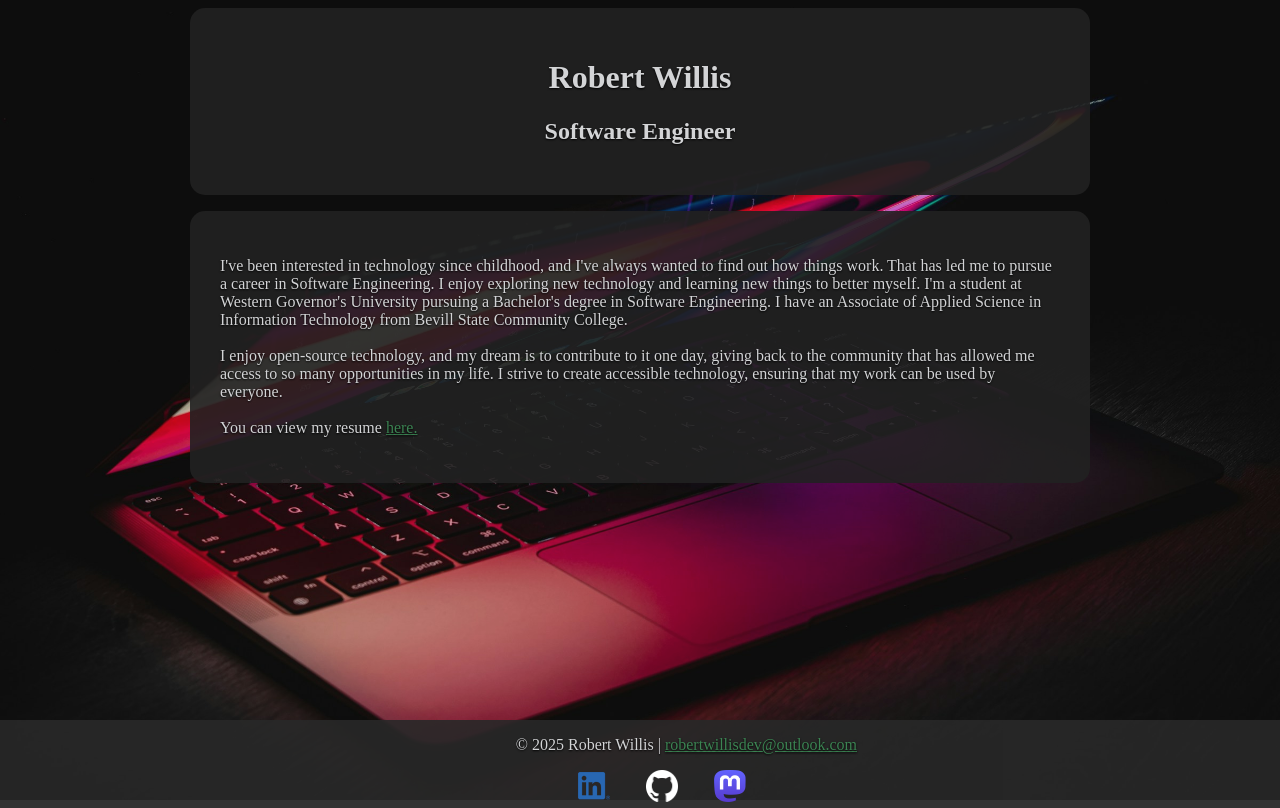
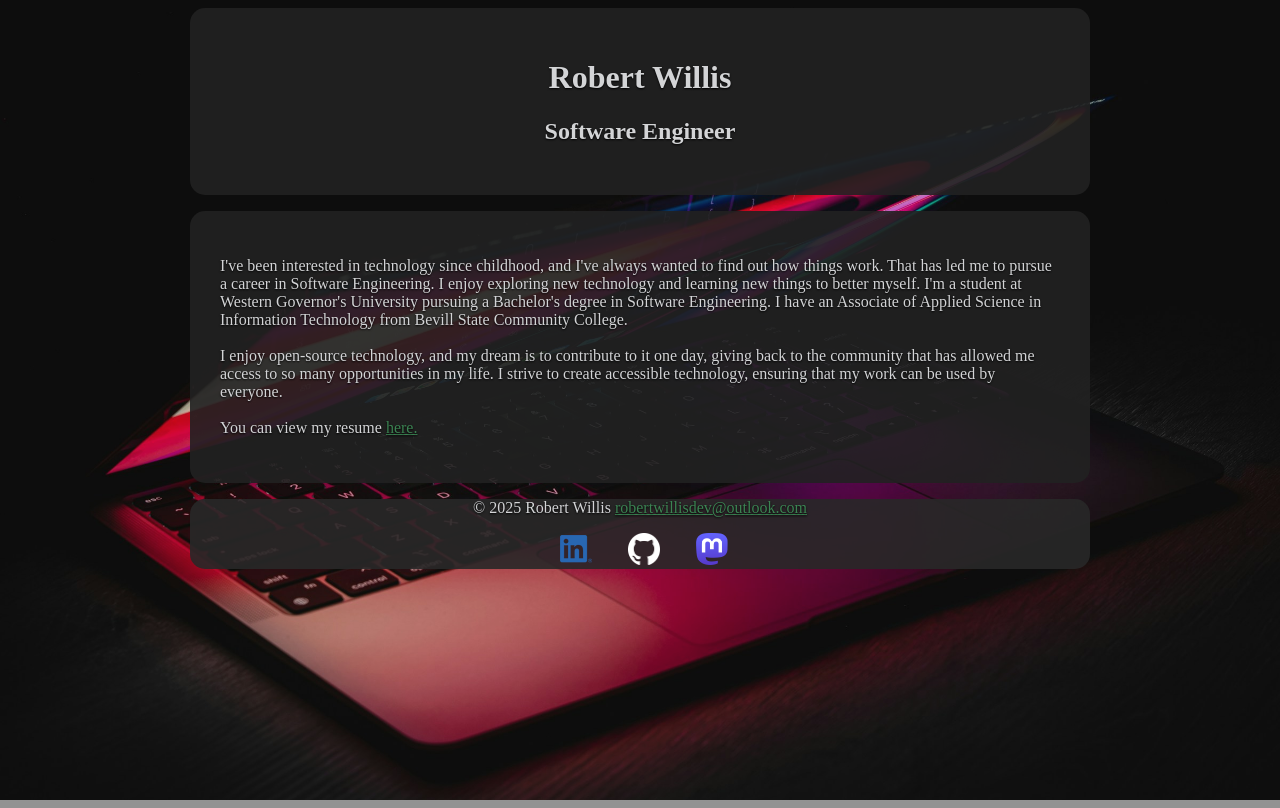
Before and after one commit to RobertWillis42/RobertWillis42.github.io, a plain HTML site: page index.html in a window 1280 px wide. Drawn offline with Linux system fonts and the light colour scheme.

Commit message:
fix footer and change positioning and width of it to be the same as content

```diff
--- a/css/styles.css
+++ b/css/styles.css
@@ -120,6 +120,7 @@ a:hover {
 
     background-color: rgb(34 34 34 / 0.9);
     color: #d3d4d6;
+    margin-bottom: 13vh;
 
 }
 
@@ -156,12 +157,12 @@ footer {
     background-color: rgb(40 40 40 / 0.9);
     color: #d3d4d6;
 
-    position: fixed;
-    top: 90%;
-    margin-left: -2%;
+    position: relative;
     text-align: center;
-    /* background-color: crimson; */
-    width: 110%;
+    bottom: 10vh;
+    border-radius: 15px;
+    margin: auto auto auto auto;
+    max-width: 900px;
 
 
 
@@ -203,6 +204,6 @@ footer a:hover {
     height: 32px;
     width: 32px;
     text-align: center;
-    right: 7.6vh;
+    right: 4vh;
 
 }
--- a/index.html
+++ b/index.html
@@ -40,7 +40,7 @@
     <footer>
       <!-- Start content edits below this line. -->
        <section>
-        <p>© 2025 Robert Willis | <a href="mailto:robertwillisdev@outlook.com">robertwillisdev@outlook.com</a></p>
+        <p>© 2025 Robert Willis <a href="mailto:robertwillisdev@outlook.com">robertwillisdev@outlook.com</a></p>
 
         <!-- Add or remove any networks. -->
         <ul class="socials">
```
Also changed, not shown: resume.html (+1 -1 lines).
